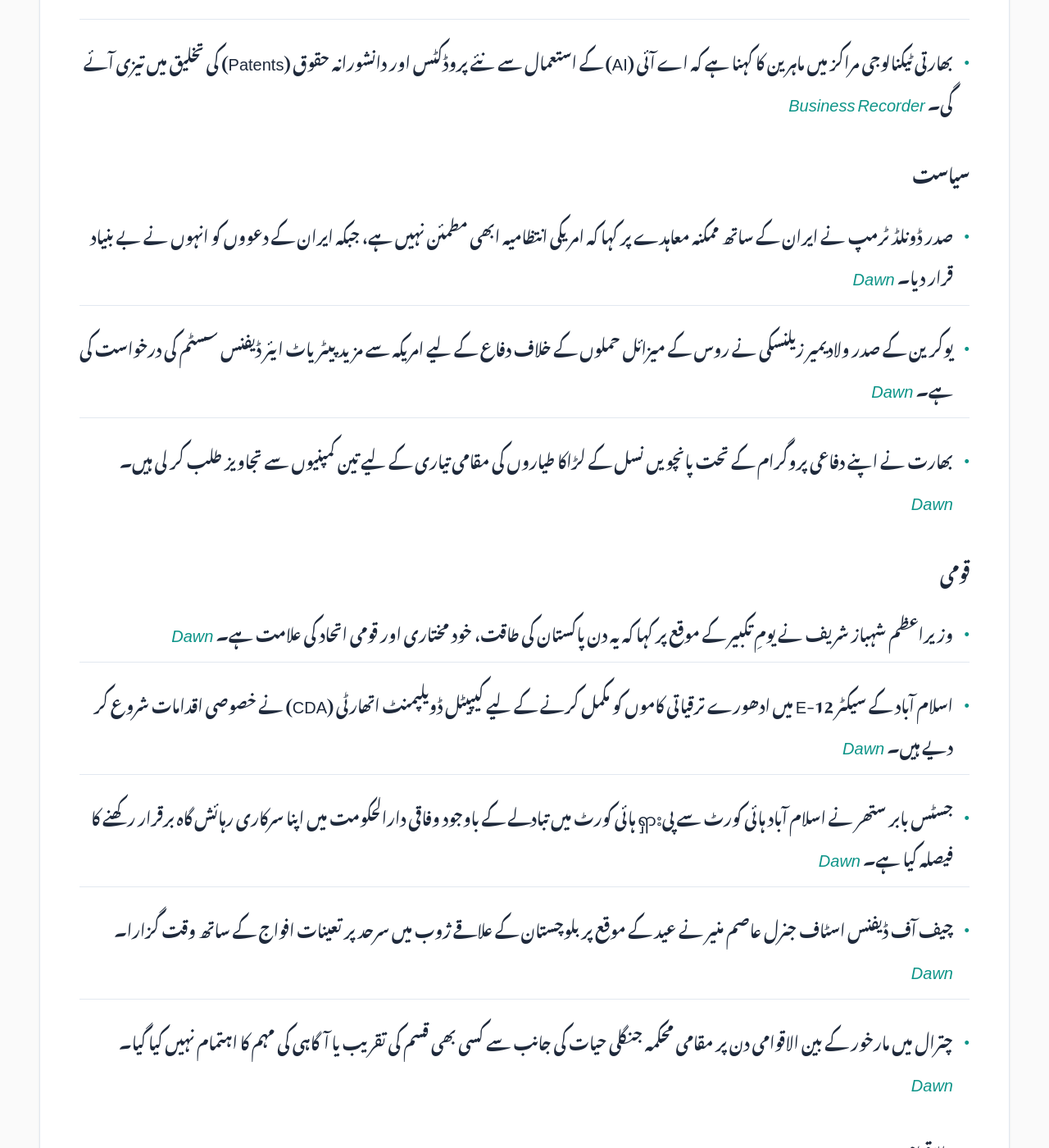
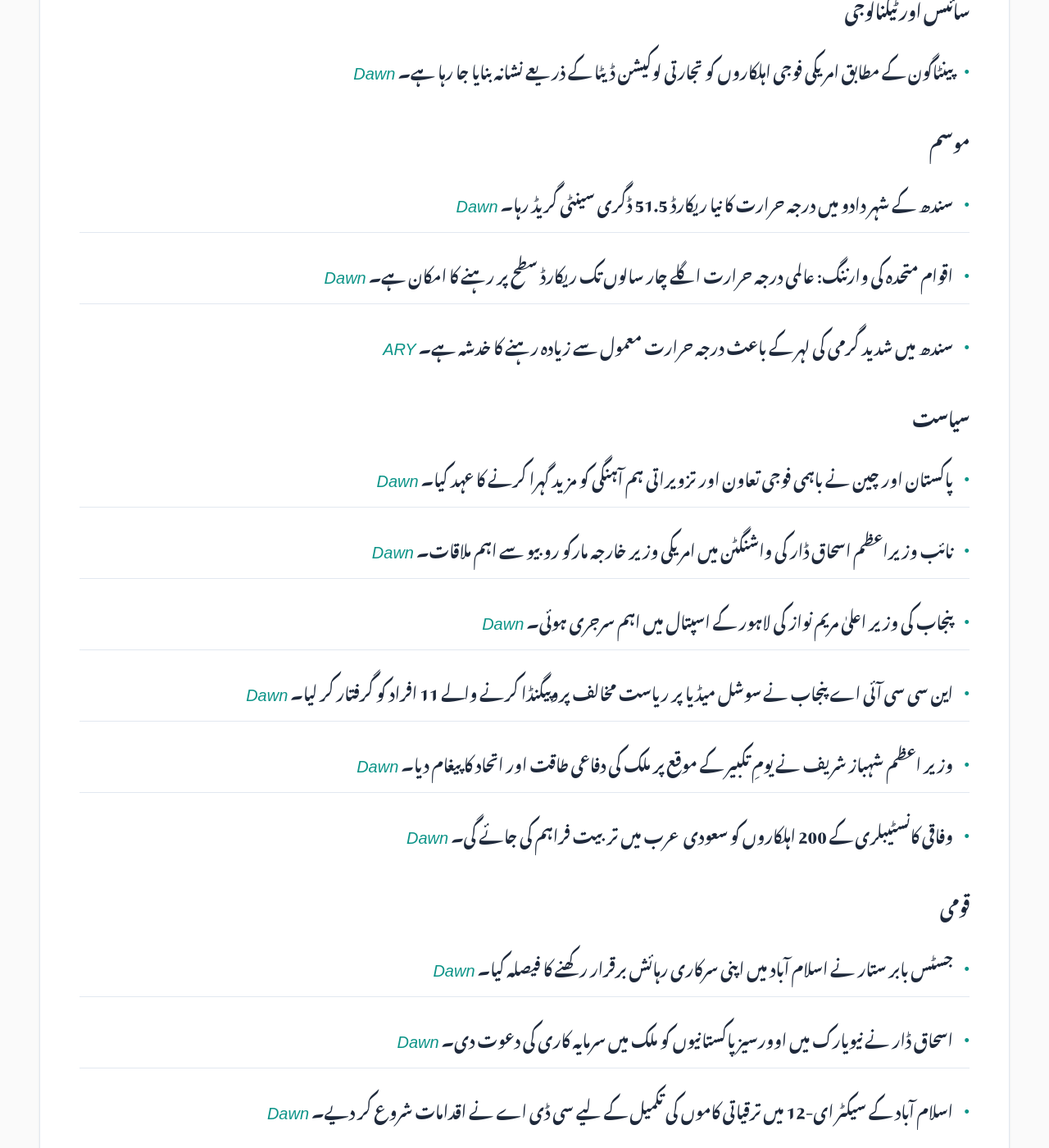
Before and after one commit to zsubzwary/news, a Jekyll site: the page built from ur/index.md, in a window 1280 px wide and 1400 px high, scrolled down 1412 px. Shown: the whole window at 82% size. Built offline with Jekyll 4.4.1, drawn with Linux system fonts in a browser that asks for light colours; some web fonts are replaced; comment, search, counter and statistics services are not loaded; some of the changed text lies outside the part shown.

Commit message:
DateTime; 2026-05-28T16:10:15.269Z

```diff
--- a/ur/index.md
+++ b/ur/index.md
@@ -7,48 +7,60 @@ rtl: true
 
 پاکستان کی تازہ خبروں کا خلاصہ
 
- &lrm; 28-May-2026 09:09PKT
+ &lrm; 28-May-2026 21:10PKT
 
 پڑھنے کا وقت : 5 منٹ
 
 ### معیشت
-- آئی ایم ایف کے ایگزیکٹو بورڈ نے پاکستان کے 37 ماہ کے ایکسٹینڈڈ فنڈ فیسیلیٹی (EFF) کے تیسرے جائزے کی منظوری دے دی ہے، جس میں نئے شرائطات شامل کیے گئے ہیں۔ *[Dawn](https://www.dawn.com/news/2003387/the-lender-that-governs)*
-- یو ایس-ایران امن مذاکرات میں غیر یقینی صورتحال کے باعث عالمی مارکیٹوں میں تیل کی قیمتوں میں 5 فیصد کی بڑی کمی دیکھی گئی۔ *[Business Recorder](https://www.brecorder.com/news/40423007/oil-settles-5-lower-as-investors-await-updates-on-us-iran-peace-deal-talks)*
-- ایندھن کی بڑھتی ہوئی قیمتوں کے باعث انڈیگو اور ایئر انڈیا جیسی بڑی ایئر لائنز نے جون اور جولائی کے لیے اپنی مقامی پروازوں میں کٹوتیاں کر دی ہیں۔ *[Business Recorder](https://www.brecorder.com/news/40422996/indigo-air-india-cut-june-july-domestic-flights-amid-high-jet-fuel-prices-sources-say)*
-- امریکی اور ایرانی تناؤ کے باعث وال اسٹریٹ میں سرمایہ کاروں کی جانب سے احتیاطی رویہ اختیار کیا گیا جس سے مارکیٹ سست رہی۔ *[Business Recorder](https://www.brecorder.com/news/40423001/wall-street-muted-due-to-mideast-peace-deal-uncertainty)*
-- تیل کی قیمتوں میں اتار چڑھاؤ اور بھارتی مرکزی بینک کے اقدامات کے پیش نظر بھارتی روپے کی قدر مستحکم رہی۔ *[Business Recorder](https://www.brecorder.com/news/40422990/traders-keep-focus-on-oil-prices-rbi-moves-as-indian-rupee-treads-water)*
+- امریکہ اور ایران کے درمیان بڑھتی ہوئی کشیدگی کے باعث تیل کی قیمتوں میں اضافہ۔ *[Dawn](https://www.dawn.com/news/2003523/oil-prices-bounce-higher-after-new-us-strikes-on-iran)*
+- روس کی جانب سے ایشیا کی طرف سال کا پہلا ایل این جی ٹینکر روانہ کر دیا گیا۔ *[Business Recorder](https://www.brecorder.com/news/40423053/russia-sends-first-lng-tanker-this-year-eastward-along-the-arctic-data-shows)*
+- آئی ایم ایف کے مطابق سری لنکا کی معیشت کے لیے 3 فیصد ترقی کا ہدف قابل حصول ہے۔ *[Business Recorder](https://www.brecorder.com/news/40423052/sri-lanka-monetary-stance-appropriate-3-growth-target-within-reach-imf-says)*
+- وال اسٹریٹ کے اہم انڈیکس مشرق وسطیٰ کی صورتحال اور افراط زر کے ڈیٹا کے باعث مستحکم رہے۔ *[Business Recorder](https://www.brecorder.com/news/40423054/wall-st-muted-as-investors-assess-inflation-data-mideast-developments)*
+- تانبے کی قیمتوں میں چین کی معاشی کوششوں اور ایران کے حملوں کے خدشے کے باعث اتار چڑھاؤ آیا۔ *[Business Recorder](https://www.brecorder.com/news/40423042/copper-rises-after-china-news-but-nervous-over-iran-strikes)*
+- ملائیشیا میں پام آئل کی قیمتوں میں اضافہ ریکارڈ کیا گیا۔ *[Business Recorder](https://www.brecorder.com/news/40423041/palm-rises-on-firmer-crude-rival-oil-prices)*
+- چین کی جانب سے ہانگ کانگ کے ذریعے سونے کی درآمدات میں 81 فیصد اضافہ ہوا۔ *[Business Recorder](https://www.brecorder.com/news/40423038/chinas-april-net-gold-imports-via-hong-kong-rise-812-from-march)*
+- اوورسیز پاکستانیوں کے لیے انکم ٹیکس ریٹرن کے عمل کو سادہ بنا دیا گیا۔ *[ARY](https://arynews.tv/fbr-simplifies-income-tax-return-process-for-overseas-pakistanis)*
+- رائل بینک آف کینیڈا نے ٹریڈنگ میں اضافے کے باعث منافع میں اضافہ رپورٹ کیا۔ *[Business Recorder](https://www.brecorder.com/news/40423035/royal-bank-of-canadas-quarterly-profit-rises-on-trading-boost)*
 
 ### سائنس اور ٹیکنالوجی
-- یوٹیوب نے اعلان کیا ہے کہ وہ مستقبل میں پلیٹ فارم پر خودکار طریقے سے مصنوعی ذہانت (AI) سے تیار کردہ مواد کی نشاندہی اور لیبلنگ کرے گا۔ *[Business Recorder](https://www.brecorder.com/news/40423000/youtube-says-will-flag-ai-generated-content)*
-- بھارتی ٹیکنالوجی مراکز میں ماہرین کا کہنا ہے کہ اے آئی (AI) کے استعمال سے نئے پروڈکٹس اور دانشورانہ حقوق (Patents) کی تخلیق میں تیزی آئے گی۔ *[Business Recorder](https://www.brecorder.com/news/40422989/ai-to-turbocharge-patent-creation-at-india-tech-hubs-executives-say)*
+- پینٹاگون کے مطابق امریکی فوجی اہلکاروں کو تجارتی لوکیشن ڈیٹا کے ذریعے نشانہ بنایا جا رہا ہے۔ *[Dawn](https://www.dawn.com/news/2003552/pentagon-says-us-military-personnel-reportedly-being-targeted-using-location-data)*
+
+### موسم
+- سندھ کے شہر دادو میں درجہ حرارت کا نیا ریکارڈ 51.5 ڈگری سینٹی گریڈ رہا۔ *[Dawn](https://www.dawn.com/news/2003568/dadu-sets-new-maximum-temperature-record-as-mercury-climbs-to-515c)*
+- اقوام متحدہ کی وارننگ: عالمی درجہ حرارت اگلے چار سالوں تک ریکارڈ سطح پر رہنے کا امکان ہے۔ *[Dawn](https://www.dawn.com/news/2003536/global-temperatures-likely-to-remain-at-record-levels-in-2026-2030-un)*
+- سندھ میں شدید گرمی کی لہر کے باعث درجہ حرارت معمول سے زیادہ رہنے کا خدشہ ہے۔ *[ARY](https://arynews.tv/heatwave-grips-sindh-as-temperatures-soar-to-50c)*
 
 ### سیاست
-- صدر ڈونلڈ ٹرمپ نے ایران کے ساتھ ممکنہ معاہدے پر کہا کہ امریکی انتظامیہ ابھی مطمئن نہیں ہے، جبکہ ایران کے دعووں کو انہوں نے بے بنیاد قرار دیا۔ *[Dawn](https://www.dawn.com/news/2003490/trump-cabinet-looks-forward-to-progress-on-iran-deal-in-coming-hours-days)*
-- یوکرین کے صدر ولادیمیر زیلنسکی نے روس کے میزائل حملوں کے خلاف دفاع کے لیے امریکہ سے مزید پیٹریاٹ ایئر ڈیفنس سسٹم کی درخواست کی ہے۔ *[Dawn](https://www.dawn.com/news/2003499/zelensky-asked-trump-for-air-defence-munitions-afp)*
-- بھارت نے اپنے دفاعی پروگرام کے تحت پانچویں نسل کے لڑاکا طیاروں کی مقامی تیاری کے لیے تین کمپنیوں سے تجاویز طلب کر لی ہیں۔ *[Dawn](https://www.dawn.com/news/2003481/india-seeks-proposals-for-5th-generation-combat-jets-ani)*
+- پاکستان اور چین نے باہمی فوجی تعاون اور تزویراتی ہم آہنگی کو مزید گہرا کرنے کا عہد کیا۔ *[Dawn](https://www.dawn.com/news/2003567/pakistan-china-agree-to-deepen-military-cooperation-chinese-defense-ministry)*
+- نائب وزیراعظم اسحاق ڈار کی واشنگٹن میں امریکی وزیر خارجہ مارکو روبیو سے اہم ملاقات۔ *[Dawn](https://www.dawn.com/news/2003563/dar-to-meet-rubio-in-washington-tomorrow-fo)*
+- پنجاب کی وزیر اعلیٰ مریم نواز کی لاہور کے اسپتال میں اہم سرجری ہوئی۔ *[Dawn](https://www.dawn.com/news/2003538/cm-maryam-underwent-major-surgery-at-lahore-hospital-punjab-minister)*
+- این سی سی آئی اے پنجاب نے سوشل میڈیا پر ریاست مخالف پروپیگنڈا کرنے والے 11 افراد کو گرفتار کر لیا۔ *[Dawn](https://www.dawn.com/news/2003578/nccia-punjab-arrests-11-for-anti-state-propaganda-and-inciting-unrest-online)*
+- وزیر اعظم شہباز شریف نے یومِ تکبیر کے موقع پر ملک کی دفاعی طاقت اور اتحاد کا پیغام دیا۔ *[Dawn](https://www.dawn.com/news/2003518/pm-shehbaz-says-youm-i-takbeer-symbolises-pakistans-strength-sovereignty-and-national-unity)*
+- وفاقی کانسٹیبلری کے 200 اہلکاروں کو سعودی عرب میں تربیت فراہم کی جائے گی۔ *[Dawn](https://www.dawn.com/news/2003528/200-personnel-from-federal-constabularys-diplomatic-protection-unit-to-receive-training-in-saudi-arabia)*
 
 ### قومی
-- وزیراعظم شہباز شریف نے یومِ تکبیر کے موقع پر کہا کہ یہ دن پاکستان کی طاقت، خود مختاری اور قومی اتحاد کی علامت ہے۔ *[Dawn](https://www.dawn.com/news/2003518/pm-shehbaz-says-youm-i-takbeer-symbolises-pakistans-strength-sovereignty-and-national-unity)*
-- اسلام آباد کے سیکٹر E-12 میں ادھورے ترقیاتی کاموں کو مکمل کرنے کے لیے کیپیٹل ڈویلپمنٹ اتھارٹی (CDA) نے خصوصی اقدامات شروع کر دیے ہیں۔ *[Dawn](https://www.dawn.com/news/2003430/development-work-in-islamabads-e-12-sector-finally-comes-under-the-radar)*
-- جسٹس بابر ستھر نے اسلام آباد ہائی کورٹ سے پیရှား ہائی کورٹ میں تبادلے کے باوجود وفاقی دارالحکومت میں اپنا سرکاری رہائش گاہ برقرار رکھنے کا فیصلہ کیا ہے۔ *[Dawn](https://www.dawn.com/news/2003428/justice-babar-sattar-decides-to-retain-official-residence-in-islamabad)*
-- چیف آف ڈیفنس اسٹاف جنرل عاصم منیر نے عید کے موقع پر بلوچستان کے علاقے ژوب میں سرحد پر تعینات افواج کے ساتھ وقت گزارا۔ *[Dawn](https://www.dawn.com/news/2003468/cdf-munir-spends-eidul-azha-with-frontline-troops-in-zhob-says-brutal-acts-cannot-weaken-nations-resolve)*
-- چترال میں مارخور کے بین الاقوامی دن پر مقامی محکمہ جنگلی حیات کی جانب سے کسی بھی قسم کی تقریب یا آگاہی کی مہم کا اہتمام نہیں کیا گیا۔ *[Dawn](https://www.dawn.com/news/2003321/international-day-of-markhor-passes-unnoticed-in-chitral)*
+- جسٹس بابر ستار نے اسلام آباد میں اپنی سرکاری رہائش برقرار رکھنے کا فیصلہ کیا۔ *[Dawn](https://www.dawn.com/news/2003428/justice-babar-sattar-decides-to-retain-official-residence-in-islamabad)*
+- اسحاق ڈار نے نیویارک میں اوورسیز پاکستانیوں کو ملک میں سرمایہ کاری کی دعوت دی۔ *[Dawn](https://www.dawn.com/news/2003561/dar-invites-overseas-pakistanis-in-us-to-honour-their-roots-and-invest-in-the-country)*
+- اسلام آباد کے سیکٹر ای-12 میں ترقیاتی کاموں کی تکمیل کے لیے سی ڈی اے نے اقدامات شروع کر دیے۔ *[Dawn](https://www.dawn.com/news/2003430/development-work-in-islamabads-e-12-sector-finally-comes-under-the-radar)*
 
 ### بین الاقوامی
-- امریکہ نے ایران میں ایک فوجی مقام پر نئے حملے کیے ہیں، جس کا مقصد امریکی افواج اور تجارتی جہازوں کو خطرات سے بچانا ہے۔ *[Business Recorder](https://www.brecorder.com/news/40423009/us-carries-out-new-strikes-in-iran-against-military-site-official-says)*
-- ایران کے وزیر خارجہ اسحاق ڈار نے نیویارک میں اقوام متحدہ کے سیکرٹری جنرل سے ملاقات کی اور خطے میں امن کی بحالی پر تبادلہ خیال کیا۔ *[Dawn](https://www.dawn.com/news/2003453/fm-dar-assures-un-chief-of-pakistans-continued-engagement-and-dialogue-to-restore-peace-in-region)*
-- صدر ٹرمپ کے "بورڈ آف پیس" کے غزہ کی تعمیر و ترقی کے لیے مختص فنڈ میں فی الحال کوئی رقم موجود نہیں ہے۔ *[Dawn](https://www.dawn.com/news/2003486/trump-board-of-peaces-official-gaza-fund-is-empty)*
-- بھارت نے پاکستان کے ساتھ بین الاقوامی سرحد کے 15 کلومیٹر کے اندر غیر قانونی تعمیرات کے خلاف مسمار کرنے کی مہم کا حکم دیا ہے۔ *[Dawn](https://www.dawn.com/news/2003500/india-orders-demolition-drive-along-pakistan-border)*
-- ایران کے انٹیلی جنس وزارت کا دعویٰ ہے کہ امریکہ اور اسرائیل کا اصل مقصد اسلامی جمہوریہ کو گرانا اور اسے تقسیم کرنا ہے۔ *[Business Recorder](https://www.brecorder.com/news/40422992/iran-says-us-israel-goal-still-to-overthrow-islamic-republic)*
+- امریکہ کے ایران پر حملوں کے بعد ایران کے ریولیوشنری گارڈ نے امریکی اڈے کو نشانہ بنایا۔ *[Dawn](https://www.dawn.com/news/2003525/us-strikes-iran-drawing-retaliatory-attack-on-american-base-after-trump-dismisses-report-of-hormuz-deal)*
+- شمالی کوریا امریکہ اور جنوبی کوریا کے ساتھ مذاکرات میں دلچسپی نہیں دکھا رہا۔ *[Dawn](https://www.dawn.com/news/2003574/n-korea-not-keen-to-engage-with-the-us-or-s-korea-singapore-fm)*
+- یمن کے سابق صدر عبد الرب منصور ہادی کا سعودی عرب میں انتقال ہو گیا۔ *[Business Recorder](https://www.brecorder.com/news/40423047/yemen-ex-president-hadi-dies-in-saudi-arabia-source-in-presidency)*
+- لبنان پر اسرائیلی حملوں کے نتیجے میں 12 افراد جاں بحق ہو گئے۔ *[Business Recorder](https://www.brecorder.com/news/40423045/lebanon-says-12-dead-including-2-children-in-israeli-strikes-on-south)*
+- ایران کے سپریم لیڈر کا کہنا ہے کہ امریکہ اور اسرائیل ملک کو مفلوج کرنے کی کوشش کر رہے ہیں۔ *[Business Recorder](https://www.brecorder.com/news/40423043/iran-supreme-leader-says-us-israel-seek-to-bring-nation-to-its-knees)*
+- امریکی صدر ٹرمپ نے ایران کے ساتھ ممکنہ امن معاہدے کے حوالے سے کابینہ سے بات چیت کی۔ *[Dawn](https://www.dawn.com/news/2003490/trump-cabinet-looks-forward-to-progress-on-iran-deal-in-coming-hours-days)*
 
 ### کھیل
-- آسٹریلیا کے کپتان مچل مارش آئی پی ایل کے دوران چوٹ لگنے کے باعث پاکستان کے خلاف ون ڈے سیریز سے باہر ہو گئے ہیں۔ *[Dawn](https://www.dawn.com/news/2003471/marsh-out-of-pakistan-odis-inglis-to-captain-australia)*
-- جنوبی افریقہ نے ورلڈ کپ کے لیے اپنی ٹیم میں دو نئے غیر تجربہ کار کھلاڑیوں کا اضافہ کر دیا ہے۔ *[ARY](https://arynews.tv/south-africa-added-two-uncapped-players-to-world-cup-squad)*
+- جینک سنر کی فرانسیسی اوپن کے دوسرے راؤنڈ میں اچانک شکست۔ *[Business Recorder](https://www.brecorder.com/news/40423051/ailing-sinner-falls-to-cerundolo-in-french-open-second-round-shock)*
+- نیمار کی انجری کی وجہ سے برازیل کے دوست میچوں اور ورلڈ کپ کے آغاز سے باہر ہونے کا خدشہ۔ *[Business Recorder](https://www.brecorder.com/news/40423050/neymar-out-of-brazil-friendlies-and-set-to-miss-world-cup-opener)*
+- سکاٹ لینڈ کے کوچ اسٹیو کلارک کے معاہدے میں 2030 تک توسیع کر دی گئی۔ *[Business Recorder](https://www.brecorder.com/news/40423040/scotland-extend-clarkes-deal-through-2030-world-cup)*
+- نائومی اوساکا نے فرانسیسی اوپن کے دوسرے راؤنڈ میں کامیابی حاصل کی۔ *[Business Recorder](https://www.brecorder.com/news/40423037/style-and-steel-as-osaka-tames-vekic-to-reach-paris-third-round)*
 
 ### صحت
-- ماہرین صحت نے عید کے موقع پر لوگوں کو مشورہ دیا ہے کہ وہ اچانک گوشت کا زیادہ استعمال کرنے سے گریز کریں تاکہ ہاضمے کے مسائل سے بچا جا سکے۔ *[Dawn](https://www.dawn.com/news/2003351/health-experts-caution-against-eating-meat-immediately-after-sacrifice)*
+- عید الاضحیٰ کے موقع پر گوشت کے زیادہ استعمال سے بچنے کے لیے طبی ماہرین کی احتیاطی ہدایات۔ *[Dawn](https://www.dawn.com/news/2003351/health-experts-caution-against-eating-meat-immediately-after-sacrifice)*
 
 ### دیگر
-- بنگلہ دیش میں ایک نایاب سفید بھینس، جسے اس کے بالوں کی وجہ سے "ڈونلڈ ٹرمپ" کا نام دیا گیا تھا، کو قربانی سے بچا کر قومی چڑیا گھر بھیج دیا گیا ہے۔ *[Dawn](https://www.dawn.com/news/2003504/viral-fame-spares-donald-trump-buffalo-from-eid-sacrifice-in-bangladesh)*
-- کولکتہ میں فٹ بال اسٹار لیونل میسی کا ایک بہت بڑا مجسمہ حفاظتی خدشات کے باعث ہٹانے کا فیصلہ کیا گیا ہے۔ *[Business Recorder](https://www.brecorder.com/news/40422993/giant-messi-statue-in-india-to-be-removed-over-safety-concerns)*
-- حج کے دوران زائرین نے مکہ کے قریب شیطان کو کنکریاں مارنے کی روایتی عبادت مکمل کی۔ *[Dawn](https://www.dawn.com/news/2003461/haj-pilgrims-stone-the-devil-in-final-ritual)*
+- چترال میں مارخور کے عالمی دن پر مقامی محکمہ جنگلی حیات کی جانب سے کوئی تقریب منعقد نہ ہوئی۔ *[Dawn](https://www.dawn.com/news/2003321/international-day-of-markhor-passes-unnoticed-in-chitral)*
+- بنگلہ دیش میں ایک منفرد بھینس کو قربانی سے بچانے کے لیے حکام کی مداخلت۔ *[Dawn](https://www.dawn.com/news/2003504/viral-fame-spares-donald-trump-buffalo-from-eid-sacrifice-in-bangladesh)*
+- ٹیلر سویفٹ کے کنسرٹ پر حملے کے منصوبے کے ملزم کو سزا سنائی جا سکتی ہے۔ *[Business Recorder](https://www.brecorder.com/news/40423044/taylor-swift-concert-attack-plan-accused-to-be-sentenced-in-austria)*
```
